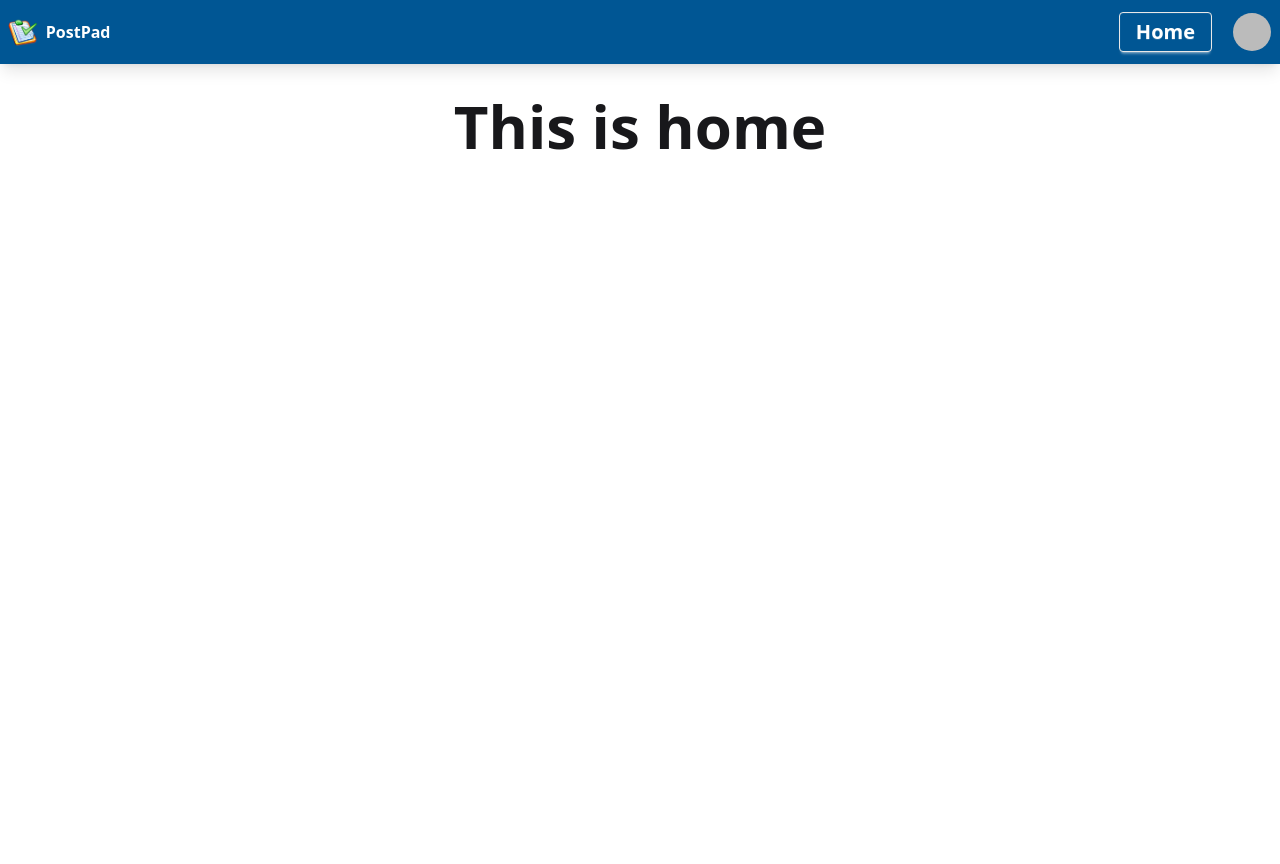
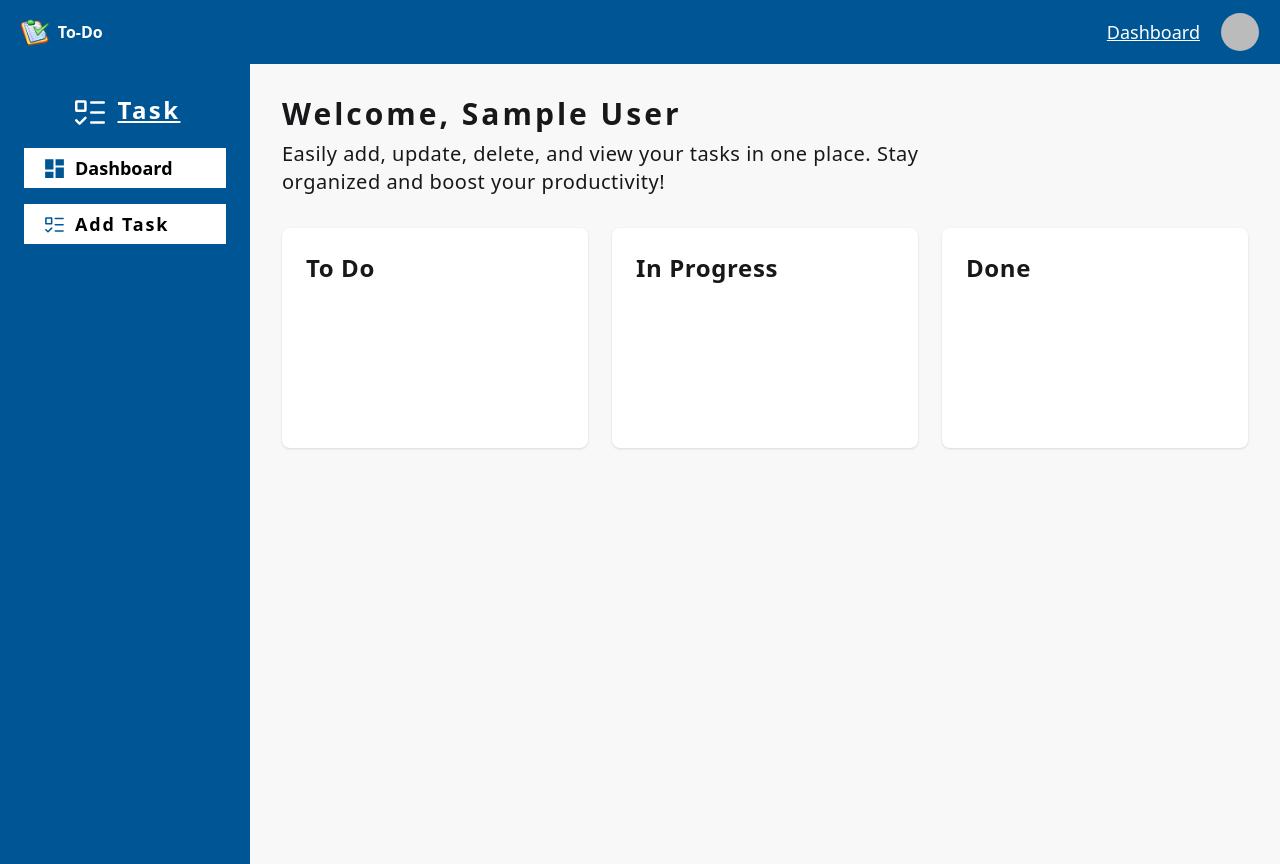
Before and after one commit to sayed725/To-do-Client, a React (Vite) app: page / in a window 1280 px wide. Before the commit the page ends 800 px from the top, so only its background shows below. Built offline with nearby package versions, Linux system fonts and the light colour scheme; no server answers; sample sign-in values are in the browser's storage.

Commit message:
added todo modal & task to db

```diff
--- a/package.json
+++ b/package.json
@@ -23,6 +23,7 @@
     "react-icons": "^5.5.0",
     "react-router-dom": "^7.2.0",
     "sort-by": "^1.2.0",
+    "sweetalert2": "^11.17.2",
     "tailwindcss": "^4.0.7"
   },
   "devDependencies": {
--- a/src/Components/Navbar.jsx
+++ b/src/Components/Navbar.jsx
@@ -25,28 +25,28 @@ const Navbar = () => {
         <NavLink
           className={({ isActive }) =>
             isActive
-              ? " active btn text-xl bg-[#005694] text-white  dark:text-white dark:hover:bg-[#005694]  hover:bg-[#005694]"
-              : "  btn text-3xl  hover:bg-[#005694] hover:text-white"
+              ? " active text-lg text-white underline"
+              : " text-lg text-white"
           }
           to="/"
         >
-         Home
+         Dashboard
         </NavLink>
       </li>
     </>
   );
 
   return (
-    <div className="bg-[#005694] sticky top-0 z-10 mb-8  shadow-lg">
-      <div className="navbar mx-auto">
-        <div className="navbar-start hidden sm:block ">
+    <div className="bg-[#005694]  shadow-lg">
+      <div className="navbar mx-auto px-5">
+        <div className="navbar-start">
           <Link to="/" className="flex gap-2 items-center">
             <img className="w-auto h-7" src="/todo-logo-removebg-preview.png" alt="logo" />
-            <p className="font-bold text-white">PostPad</p>
+            <p className="font-bold text-white">To-Do</p>
           </Link>
         </div>
 
-        <div className="sm:navbar-end gap-2 sm:gap-5 mx-auto w-full">
+        <div className="navbar-end gap-2 sm:gap-5 mx-auto w-full">
           <ul className="flex justify-between gap-2 sm:gap-5 mx-auto lg:mx-0  text-sm ">
             <div className="flex">
               <ul className="flex justify-between gap-2 sm:gap-5">{links}</ul>
--- /dev/null
+++ b/src/Components/Sidebar.jsx
@@ -0,0 +1,43 @@
+import { useState } from "react";
+import { GoTasklist } from "react-icons/go";
+import { MdDashboard } from "react-icons/md";
+import TaskModal from "./TaskModal";
+
+
+const Sidebar = () => {
+  const [isModalOpen, setIsModalOpen] = useState(false);
+  return (
+    <div>
+      {/* Header */}
+      <div>
+        <h1 className="text-center text-2xl font-bold text-white tracking-widest underline underline-offset-2 flex items-center gap-2 justify-center">
+          <GoTasklist className="mt-1" size={40} />
+          Task
+        </h1>
+      </div>
+      {/* NavLinks */}
+      <div className="mt-4 flex flex-col items-center gap-4">
+        {/* Dashboard */}
+        <div className="bg-white text-black font-semibold border-2 border-white text-lg py-1 px-4 flex items-center gap-2 w-full cursor-pointer">
+          <MdDashboard size={25} className="text-[#005694]"/>
+          Dashboard
+        </div>
+        {/* Add Task Button */}
+        <div
+          className="bg-white text-black font-semibold border-2 border-white text-lg py-1 px-4 flex items-center gap-2 w-full cursor-pointer tracking-widest hover:underline underline-offset-2 duration-300"
+          onClick={() => setIsModalOpen(true)}
+        >
+          <GoTasklist size={25} className="text-[#005694]" />
+          Add Task
+        </div>
+        {/* Add Task Modal */}
+        <TaskModal
+          isModalOpen={isModalOpen}
+          setIsModalOpen={setIsModalOpen}
+        />
+      </div>
+    </div>
+  );
+};
+
+export default Sidebar;
--- /dev/null
+++ b/src/Components/Task.jsx
@@ -0,0 +1,17 @@
+const Task = () => {
+    return (
+      <div className="grid gap-6 grid-cols-1 md:grid-cols-2 lg:grid-cols-3">
+        <div className="p-6 h-55 bg-white rounded-lg w-full shadow-sm">
+          <h1 className="text-2xl font-semibold tracking-wide">To Do</h1>
+        </div>
+        <div className="p-6 h-55 bg-white rounded-lg w-full shadow-sm">
+          <h1 className="text-2xl font-semibold tracking-wide">In Progress</h1>
+        </div>
+        <div className="p-6 h-55 bg-white rounded-lg w-full shadow-sm">
+          <h1 className="text-2xl font-semibold tracking-wide">Done</h1>
+        </div>
+      </div>
+    );
+  };
+
+  export default Task;
--- /dev/null
+++ b/src/Components/TaskModal.jsx
@@ -0,0 +1,107 @@
+import { RxCross1 } from "react-icons/rx";
+
+import axios from "axios";
+import Swal from "sweetalert2";
+
+import { useContext } from "react";
+import { AuthContext } from "../providers/AuthProvider";
+import useTasks from "../Hooks/useTasks";
+import toast from "react-hot-toast";
+
+const TaskModal = ({ isModalOpen, setIsModalOpen }) => {
+  const { user } = useContext(AuthContext);
+  const [, , refetch] = useTasks();
+  const api_url = import.meta.env.VITE_API_URL;
+
+  // Function for post task in db --->
+  const handleSubmit = async (e) => {
+    e.preventDefault();
+    const form = e.target;
+    const title = form.title.value;
+    const description = form.description.value;
+    const task = {
+      title,
+      description,
+      category: "to-do",
+      timestamp: new Date().toLocaleString(),
+      email: user.email,
+      username: user.displayName,
+    };
+    try {
+      // Post task in db --->
+      const { data } = await axios.post(`${import.meta.env.VITE_API_URL}/add-task`, task);
+      // Show Success Modal --->
+      if (data.insertedId) {
+        refetch();
+        form.reset();
+        setIsModalOpen(false);
+       toast.success("Task Added Successfully");
+      }
+    } catch (error) {
+      toast.error(`${error.message}`);
+    }
+  };
+  return (
+    <div
+      className={`${
+        isModalOpen ? "visible" : "invisible"
+      } w-full h-screen fixed top-0 left-0 z-[200000000] bg-[#171717b9] transition-all duration-300 flex items-center justify-center`}
+    >
+      <div
+        className={`${
+          isModalOpen ? "scale-[1] opacity-100" : "scale-[0] opacity-0"
+        } w-[90%] sm:w-[80%] md:w-[65%] lg:w-[40%] bg-[#fff] rounded-lg transition-all duration-300 mx-auto mt-8`}
+      >
+        <div className="w-full flex p-5 justify-between items-center">
+          <div>
+            <h1 className="mt-[2px] text-4xl  font-bold">Add A Task</h1>
+          </div>
+          <RxCross1
+            className="p-1 text-4xl hover:bg-[#e7e7e7] rounded-full transition-all duration-300 cursor-pointer"
+            onClick={() => setIsModalOpen(false)}
+          />
+        </div>
+        {/* Task Form  */}
+        <form onSubmit={handleSubmit} className="p-4 space-y-4">
+          {/* Task Title */}
+          <div className="w-full md:w-[100%]">
+            <label htmlFor="title" className="text-[15px] text-text font-[500]">
+              Title
+            </label>
+            <input
+              type="text"
+              name="title"
+              placeholder="Task Title"
+              className="border-border border rounded-md outline-none px-4 w-full mt-1 py-3 focus:border-blue-400 focus:ring-opacity-40  focus:outline-none focus:ring focus:ring-blue-300 transition-colors duration-300"
+            />
+          </div>
+          {/* Title Description */}
+          <div className="w-full md:w-[100%]">
+            <label
+              htmlFor="description"
+              className="font-[500] text-[15px] text-text"
+            >
+              Description
+            </label>
+            <textarea
+              name="description"
+              placeholder="Task Description"
+              className="border-border border rounded-md outline-none mt-1 px-4 w-full py-3 min-h-[200px] focus:border-blue-400 focus:ring-opacity-40  focus:outline-none focus:ring focus:ring-blue-300 transition-colors duration-300"
+            />
+          </div>
+          {/* Submit Button */}
+          <div className="w-full mx-auto">
+            <button
+              type="submit"
+              className="btn w-full hover:bg-[#005694] bg-[#005694] text-white font-semibold "
+            >
+              Add Task
+            </button>
+          </div>
+        </form>
+      </div>
+    </div>
+  );
+};
+
+export default TaskModal;
--- /dev/null
+++ b/src/Hooks/useTasks.jsx
@@ -0,0 +1,25 @@
+import { useQuery } from "@tanstack/react-query";
+import axios from "axios";
+import { useContext } from "react";
+import { AuthContext } from "../providers/AuthProvider";
+
+const useTasks = () => {
+  const { user } = useContext(AuthContext);
+  const api_url = import.meta.env.VITE_API_URL;
+
+  const {
+    data: tasks = [],
+    isLoading,
+    refetch,
+  } = useQuery({
+    queryKey: ["tasks"],
+    queryFn: async () => {
+      const { data } = await axios.get(`${api_url}/my-tasks/${user.email}`);
+      return data;
+    },
+  });
+
+  return [tasks, isLoading, refetch];
+};
+
+export default useTasks;
--- a/src/layouts/Main.jsx
+++ b/src/layouts/Main.jsx
@@ -1,8 +1,10 @@
 import { Outlet } from "react-router-dom";
+import Navbar from "../Components/Navbar";
 
 const Main = () => {
     return (
         <div>
+            <Navbar></Navbar>
             <Outlet />
         </div>
     );
--- a/src/pages/Home.jsx
+++ b/src/pages/Home.jsx
@@ -1,12 +1,59 @@
-import Navbar from "../Components/Navbar";
+import { useContext, useState } from "react";
+import { MdClose } from "react-icons/md";
+import { IoMenu } from "react-icons/io5";
+
+
+import { AuthContext } from "../providers/AuthProvider";
+import Sidebar from "../Components/Sidebar";
+import Task from "../Components/Task";
 
 const Home = () => {
-    return (
-        <div>
-            <Navbar></Navbar>
-            <h1 className='text-6xl text-center font-bold'> This is home</h1>
+  const { user } = useContext(AuthContext);
+  // for responsive menu close & open --->
+  const [isSidebarOpen, setIsSidebarOpen] = useState(false);
+  const toggleSidebar = () => setIsSidebarOpen(!isSidebarOpen);
+  return (
+    <div className="w-full flex">
+      {/* left side navigation panel */}
+      <div
+        className={`fixed xl:relative top-0 ${
+          isSidebarOpen ? "left-0" : "-left-full"
+        } xl:left-0 min-w-2/12 xl:w-3/12 max-w-[300px] md:max-w-[250px] min-h-screen  bg-[#005694] p-6 transition-all duration-500 z-50`}
+      >
+        <Sidebar onToggleSidebar={toggleSidebar} />
+      </div>
+      {/* right side dashboard content */}
+      <div className="w-full bg-[#f6f6f6]">
+        {/* Mobile menu open & close button */}
+        <button
+          className="xl:hidden p-3 text-[#005694] bg-white shadow-lg border absolute top-16 right-0 z-50"
+          onClick={toggleSidebar}
+        >
+          {isSidebarOpen ? (
+            <MdClose size={27} className="text-[#005694]" />
+          ) : (
+            <IoMenu size={27} className="text-[#005694]" />
+          )}
+        </button>
+        {/* Mobile menu open & close button */}
+        <div className="p-4 sm:p-8 bg-base-200 h-full">
+          <div>
+            <h1 className="text-2xl md:text-3xl font-bold tracking-widest">
+              Welcome, {user?.displayName}
+            </h1>
+            <h1 className="w-full md:w-2/3 mt-2 text-lg md:text-xl font-medium tracking-wide">
+              Easily add, update, delete, and view your tasks in one place. Stay
+              organized and boost your productivity!
+            </h1>
+          </div>
+          {/* Tasks */}
+          <div className="mt-8">
+            <Task></Task>
+          </div>
         </div>
-    );
+      </div>
+    </div>
+  );
 };
 
 export default Home;
```
Also changed, not shown: 1 other file (tests, documents, lock files or other folders).
